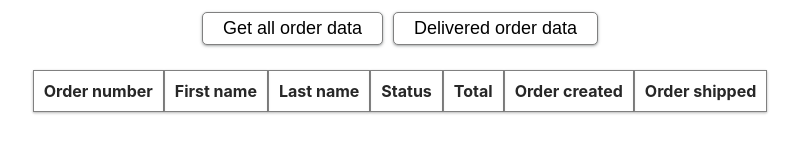
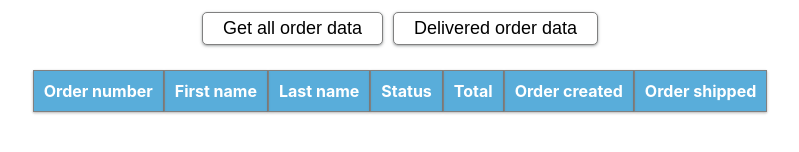
Before and after one commit to nasimreza72/ERP-Dashboard, a React (Create React App) app: page / in a window 1280 px wide. Shown: the part 370-522 px from the top of the page, without its empty margins (240-1039 px from the left). Built offline with nearby package versions, Linux system fonts and the light colour scheme.

Commit message:
added CSS

```diff
--- a/src/App.css
+++ b/src/App.css
@@ -51,7 +51,6 @@ button, input{
   box-shadow: rgba(60, 64, 67, 0.3) 0px 1px 2px 0px, rgba(60, 64, 67, 0.15) 0px 1px 3px 1px;
 }
 
-
 .App-link {
   color: #61dafb;
 }
@@ -61,3 +60,8 @@ padding: 10px;
 border: 1px solid gray;
 box-shadow: rgba(0, 0, 0, 0.1) 0px 1px 3px 0px, rgba(0, 0, 0, 0.06) 0px 1px 2px 0px;
 }
+
+thead{
+  background-color: #44a3d6e2;
+  color: white;
+}
--- a/src/App.js
+++ b/src/App.js
@@ -38,15 +38,13 @@ function App() {
       });
   }
 
-  ////// Call database for shipped ored
-
+  ////// Call database for only completed order
 
   function callForCompletedOrderData() {
 
     setHelperVeriable(true)
 
     let url = process.env.REACT_APP_API_URL
-
     fetch(url)
       .then((response) => response.json())
       .then((result) => {
@@ -70,27 +68,29 @@ function App() {
       });
   }
 
-  if (urlList && helperVeribale == true) {
+  // Send post request
+
+  // if (urlList && helperVeribale == true) {
 
 
-    fetch('http://localhost:3001/api/sendOrderData/', {
-      method: 'POST', // or 'PUT'
-      headers: {
-        'Content-Type': 'application/json',
-      },
-      body: JSON.stringify({ "message": urlList }),
-    })
-      .then((response) => response.json())
-      .then((data) => {
-        console.log('Success:', data.message);
-      })
-      .catch((error) => {
-        console.error('Error:', error);
-      });
+  //   fetch('http://localhost:3001/api/sendOrderData/', {
+  //     method: 'POST', // or 'PUT'
+  //     headers: {
+  //       'Content-Type': 'application/json',
+  //     },
+  //     body: JSON.stringify({ "message": urlList }),
+  //   })
+  //     .then((response) => response.json())
+  //     .then((data) => {
+  //       console.log('Success:', data.message);
+  //     })
+  //     .catch((error) => {
+  //       console.error('Error:', error);
+  //     });
 
-  }
+  // }
 
-  //////////
+  // Post request
 
   // function addToDatabase() {
   //   let sendUrl = {
@@ -143,24 +143,18 @@ function App() {
                 <th>Order shipped</th>
               </tr>
             </thead>
-
             <tbody>
               {helperVeribale ?
-
                 (urlList ? urlList.map((item) =>
-
                   <tr key={item.id}>
-
-                    <td> {item.id} </td>
-                    <td> {item.billing.first_name} </td>
-                    <td> {item.billing.last_name} </td>
-                    <td> {item.status} </td>
-                    <td> {item.total} </td>
-                    <td> {item.date_created.replace("T", " at ")} </td>
-                    <td> {item.date_completed ? item.date_completed.replace("T", " at ") : item.shipping_status} </td>
-
+                    <td>{item.id}</td>
+                    <td>{item.billing.first_name}</td>
+                    <td>{item.billing.last_name}</td>
+                    <td>{item.status}</td>
+                    <td>{item.total}</td>
+                    <td>{item.date_created.replace("T", " at ")}</td>
+                    <td>{item.date_completed ? item.date_completed.replace("T", " at ") : item.shipping_status}</td>
                   </tr>) : "Loading ........")
-
                 : ""}
             </tbody>
           </table>
```
